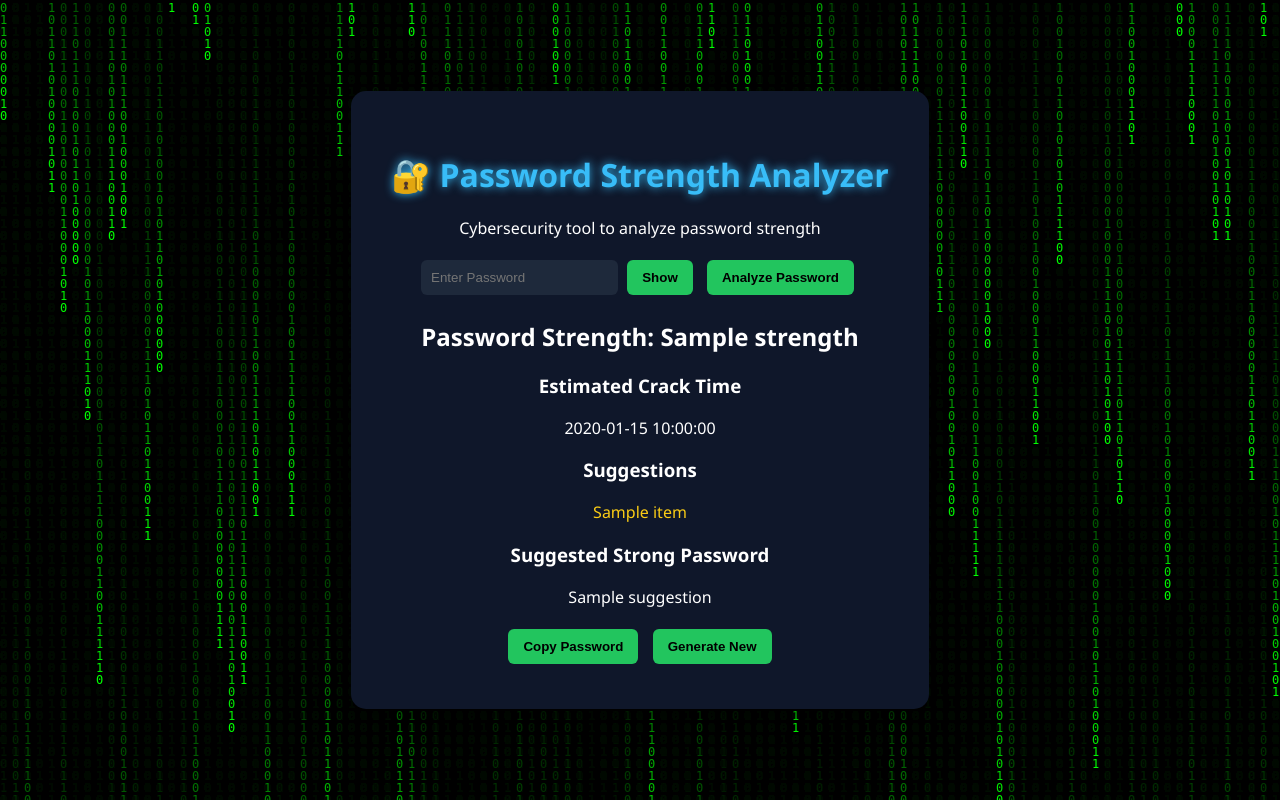
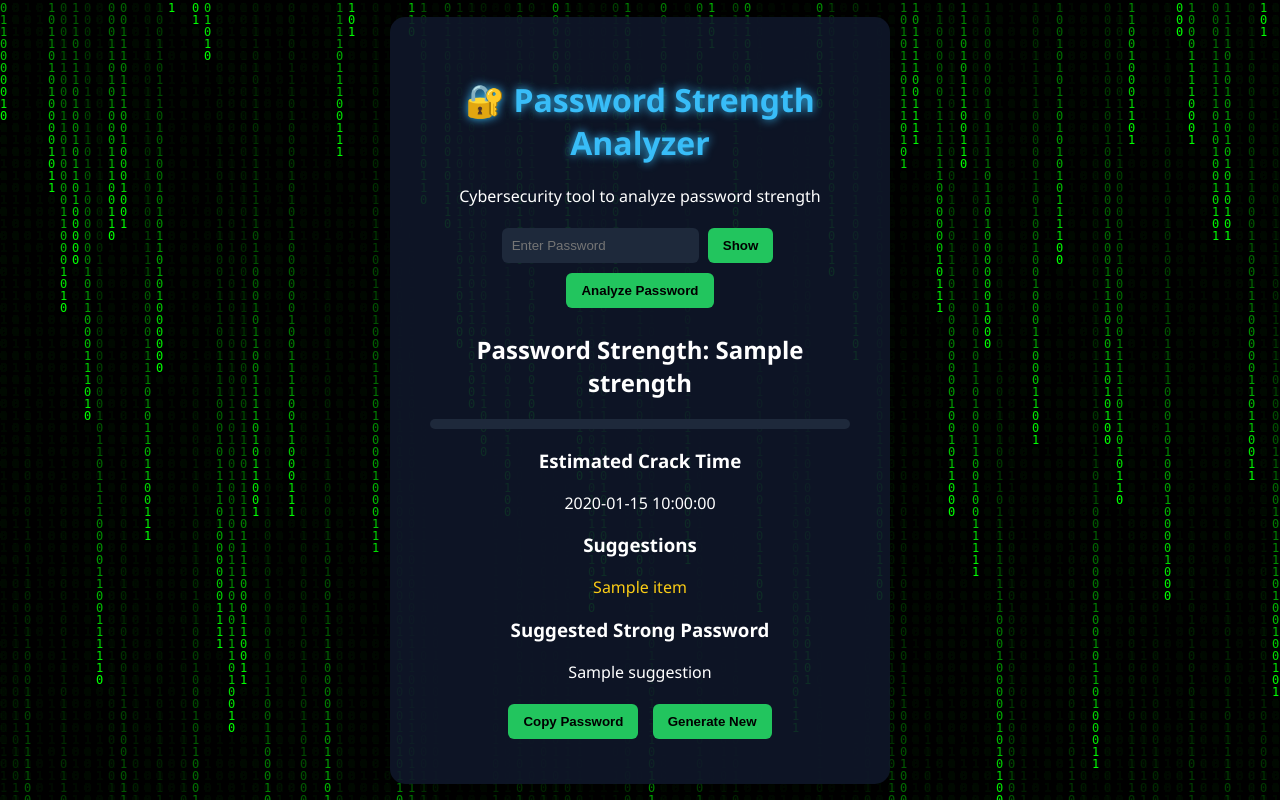
Before and after one commit to Bhavesh979/password-analyzer, a Flask app: template templates/index.html in a window 1280 px wide. Run offline with Flask 3, Linux system fonts and the light colour scheme; the template is opened without the code that fills it: most values are stand-ins (such as "Sample title", 1, 10 or a date in 2020).

Commit message:
Update card background and add strength bar styles

```diff
--- a/static/style.css
+++ b/static/style.css
@@ -25,11 +25,12 @@ z-index:1;
 }
 
 .card{
-background:#0f172a;
+background:rgba(15,23,42,0.9);
 padding:40px;
 border-radius:15px;
 text-align:center;
 box-shadow:0 0 30px rgba(0,0,0,0.7);
+width:420px;
 }
 
 h1{
@@ -68,3 +69,22 @@ padding:0;
 li{
 color:#facc15;
 }
+
+.strength-bar{
+width:100%;
+height:10px;
+background:#1e293b;
+border-radius:10px;
+margin:10px 0;
+}
+
+.strength-fill{
+height:100%;
+border-radius:10px;
+}
+
+.score-1{width:20%;background:red;}
+.score-2{width:40%;background:red;}
+.score-3{width:60%;background:orange;}
+.score-4{width:80%;background:yellow;}
+.score-5{width:100%;background:green;}
```
